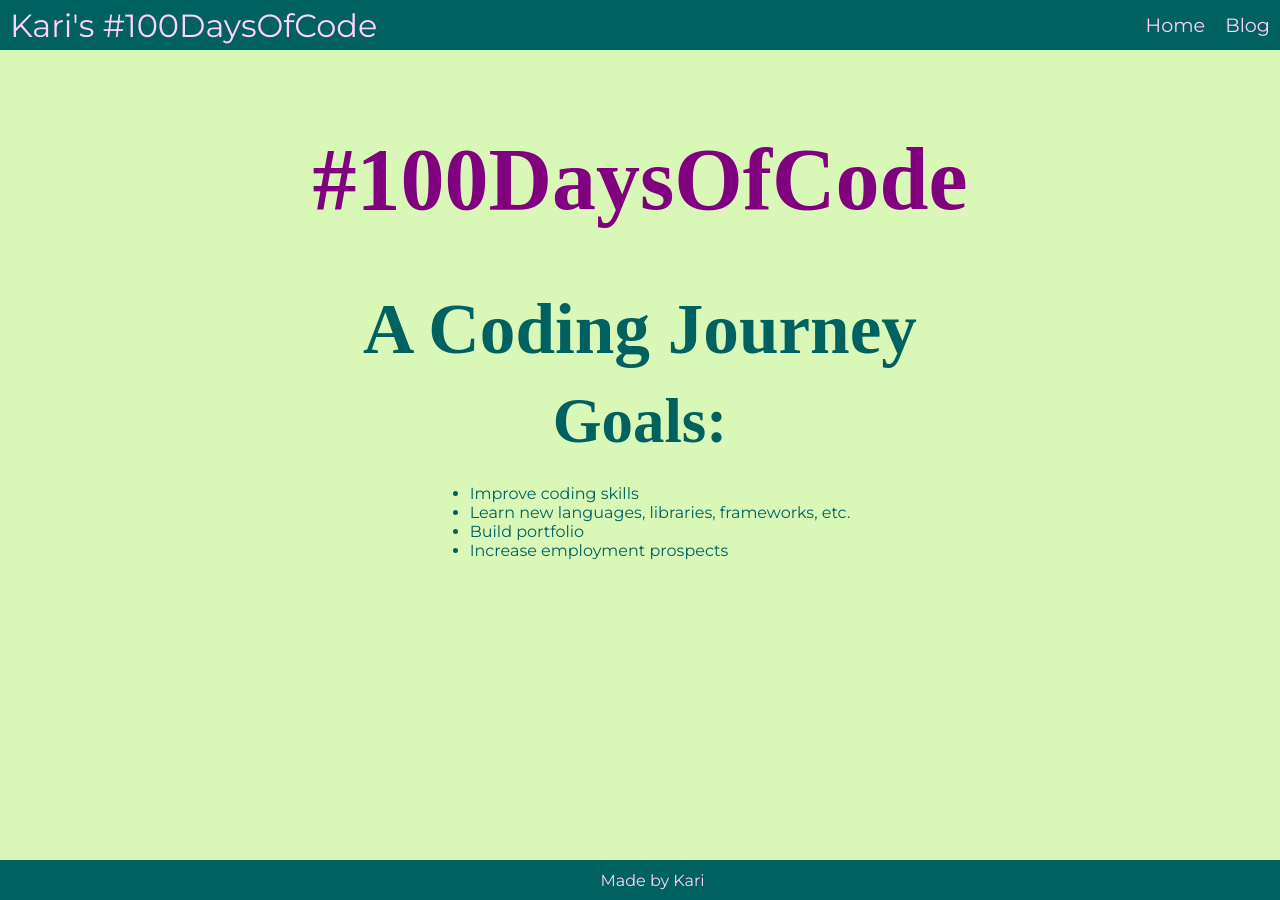
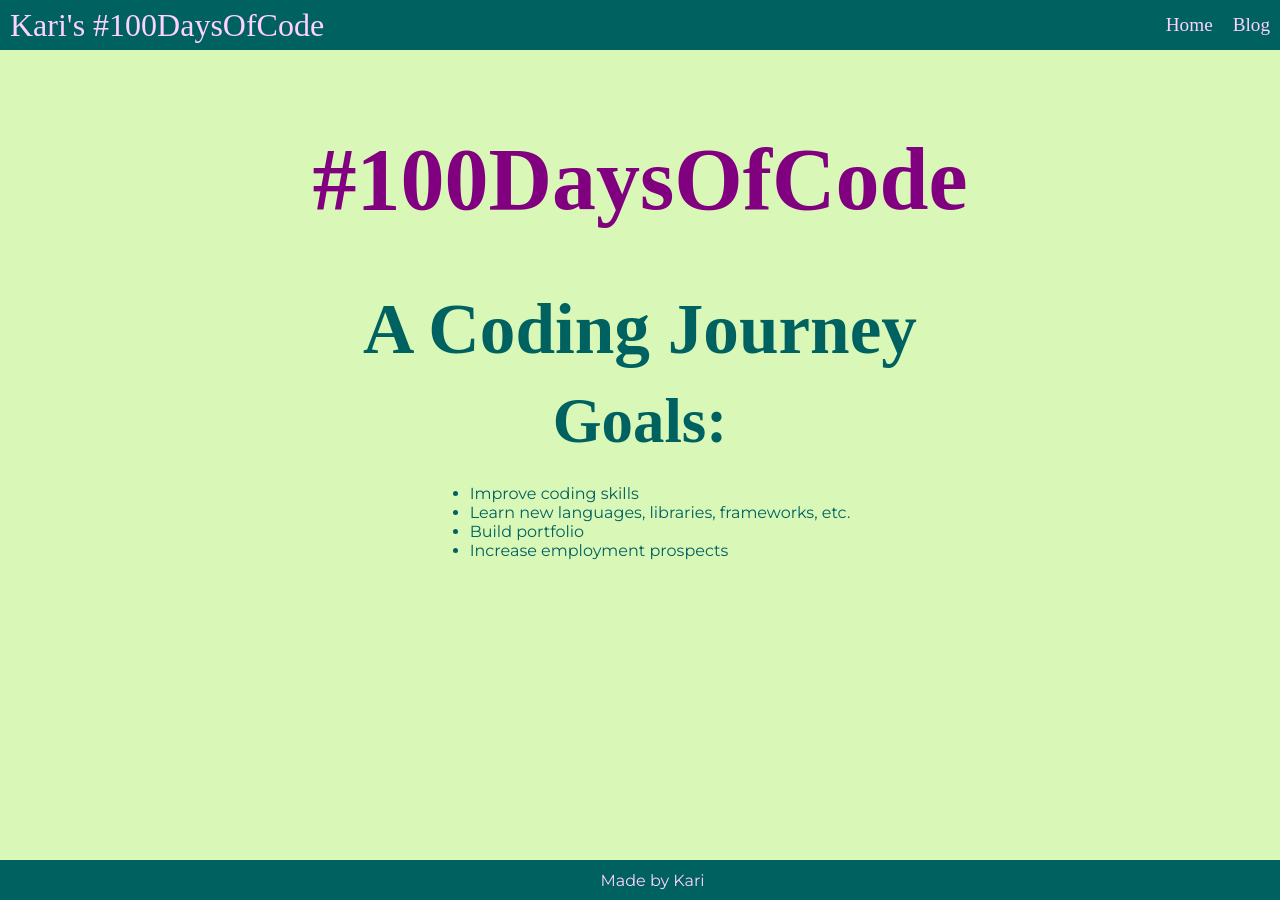
Before and after one commit to KJLarson/100-days, a Jekyll site: the page built from index.html, in a window 1280 px wide. Built offline with Jekyll 4.4.1, drawn with Linux system fonts in a browser that asks for light colours; some web fonts are replaced.

Commit message:
Change font for navigation title

```diff
--- a/css/main.css
+++ b/css/main.css
@@ -67,6 +67,7 @@ header {
 
 header a {
 	font-size: 2em;
+	font-family: 'Cute Font', cursive;
 }
 
 nav {
```
